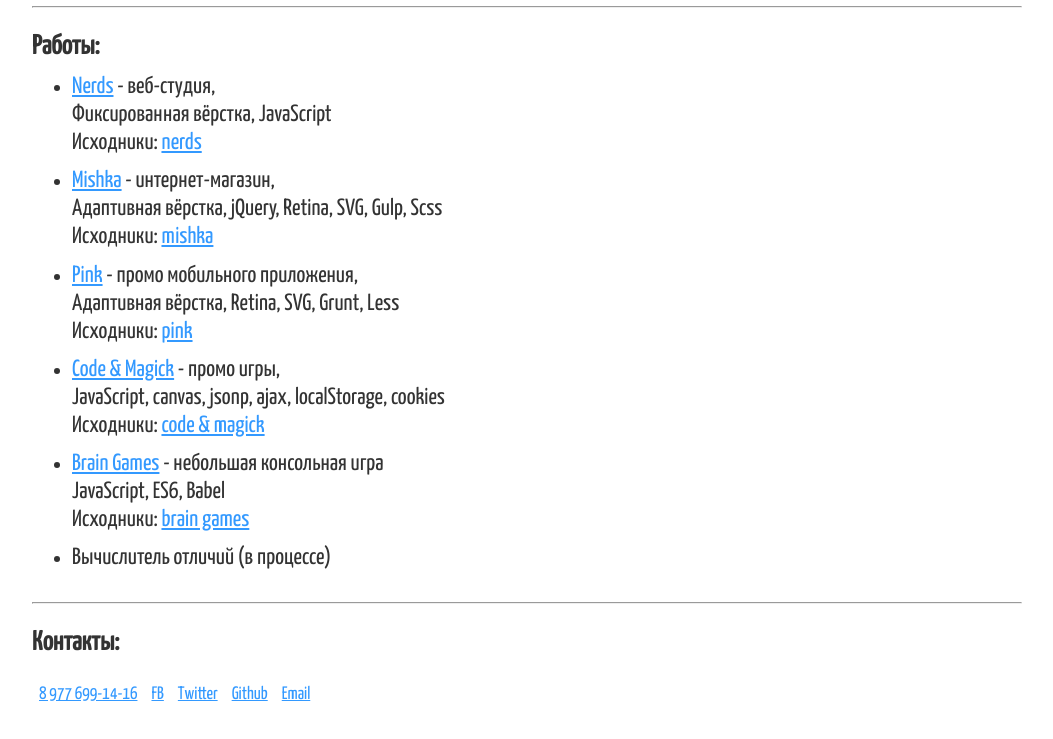
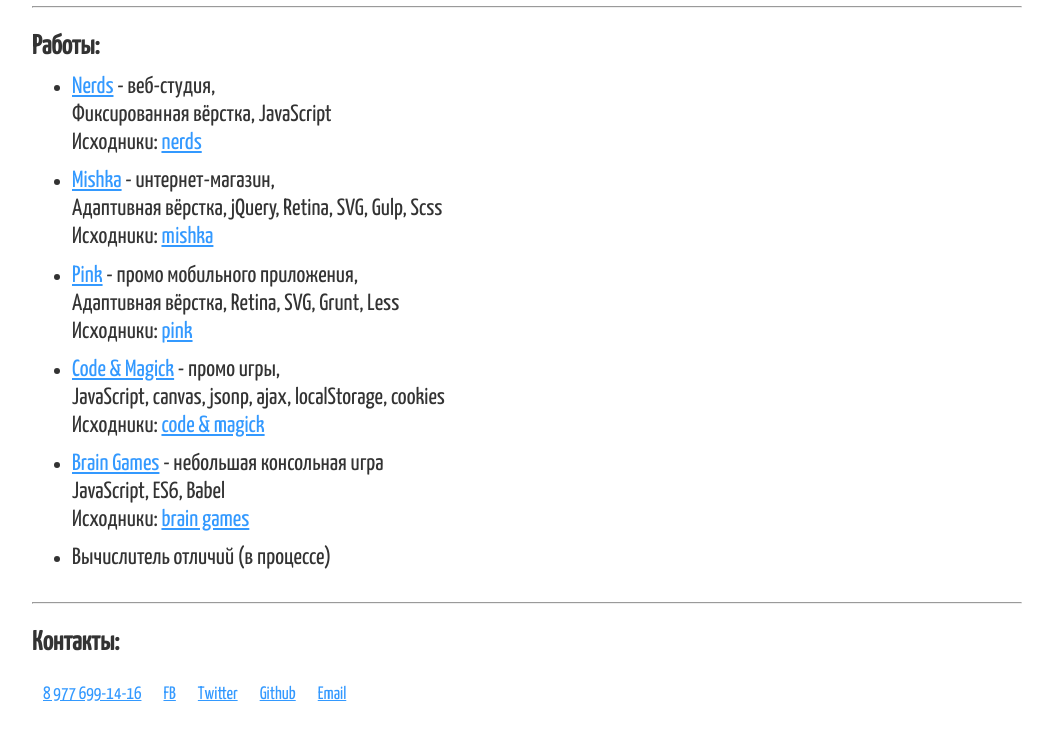
Before and after one commit to i-obr/oi, a website: page src/index.html in a window 1280 px wide. Shown: the part 99-838 px from the top of the page, without its empty margins (113-1166 px from the left). Drawn offline with nearby package versions, Linux system fonts and the light colour scheme; files that its build step writes are made by us from their sources.

Commit message:
chore(social)

```diff
--- a/src/sass/blocks/social.scss
+++ b/src/sass/blocks/social.scss
@@ -8,7 +8,7 @@
 		display: inline-block;
 		vertical-align: middle;
 		padding: 7px;
+		margin: 0 4px;
 		background: white;
-		border-radius: 50%;
 	}
 }
```
